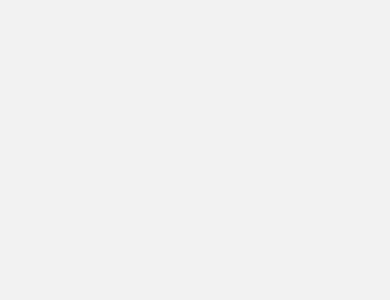
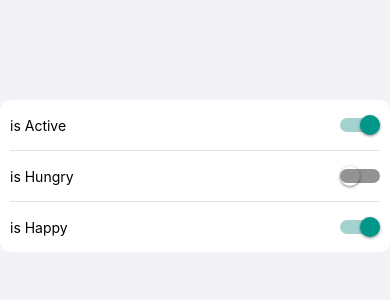
Before and after one commit to mauricio-hub/react-native-components-app, a React Native app: screen /SwitchScreen in a window 390 px wide. Shown: the top 300 px of the page. Built offline with nearby package versions, Linux system fonts and the light colour scheme.

Commit message:
add switch and alert screen

```diff
--- a/src/components/Card.tsx
+++ b/src/components/Card.tsx
@@ -1,27 +1,26 @@
-import React from 'react';
-import { View, Text, StyleProp, ViewStyle } from 'react-native';
+import { PropsWithChildren } from 'react';
+import { StyleProp, ViewStyle } from 'react-native';
+import { Text, View } from 'react-native';
 import { colors } from '../presentatiion/config/theme/theme';
 
 
-interface Props extends React.PropsWithChildren<{}> {
-    style?: StyleProp<ViewStyle>
-
+interface Props extends PropsWithChildren {
+  style?: StyleProp<ViewStyle>;
 }
 
 
-export const Card = ({style,children}:Props) => {
+export const Card = ({style, children }: Props) => {
   return (
-    <View
-        style={[
-            {
-                backgroundColor: colors.cardBackground,
-                borderRadius: 10,
-                padding: 10,
-            },
-            style
-        ]}
-    >
-        {children}
+    <View style={[
+      {
+        backgroundColor: colors.cardBackground,
+        borderRadius: 10,
+        padding: 10
+      },
+      style,
+    ]}>
+      { children }
+
     </View>
-  );
-};
+  )
+}
--- a/src/components/ui/Button.tsx
+++ b/src/components/ui/Button.tsx
@@ -18,6 +18,7 @@ export const Button = ({ text, onPress, style }: Props) => {
                 opacity: pressed ? 0.8 : 1,
                 backgroundColor: colors.primary,
             }
+
         ])}
     >
       <Text
@@ -26,9 +27,10 @@ export const Button = ({ text, onPress, style }: Props) => {
           {
             color: colors.buttonTextColor,
           },
+          style
         ]}
       >
-        Button
+       {text}
       </Text>
     </Pressable>
   );
--- /dev/null
+++ b/src/components/ui/CustomSwitch.tsx
@@ -0,0 +1,39 @@
+import React from 'react';
+import { Platform, StyleSheet, Switch, Text, View } from 'react-native';
+import { colors } from '../../presentatiion/config/theme/theme';
+
+interface Props {
+    isOn: boolean;
+    text?: string;
+    onChange: (value: boolean) => void;
+  }
+
+
+
+export const CustomSwitch = ({ isOn, text, onChange }: Props) => {
+  return (
+    <View style={ styles.switchRow }>
+
+    {
+      text && (<Text style={{ color: colors.text }}>{ text }</Text>)
+    }
+
+    <Switch
+        thumbColor={ Platform.OS === 'android' ? colors.primary : '' }
+        ios_backgroundColor="#3e3e3e"
+        onValueChange={onChange}
+        value={isOn}
+      />
+  </View>
+  );
+};
+
+
+const styles = StyleSheet.create({
+    switchRow: {
+      flexDirection: 'row',
+      justifyContent: 'space-between',
+      alignItems: 'center',
+      marginVertical: 5,
+    }
+  })
--- a/src/components/ui/CustomView.tsx
+++ b/src/components/ui/CustomView.tsx
@@ -1,15 +1,21 @@
-import React from 'react';
+import React, { ReactNode } from 'react';
 import { View, Text, StyleProp, ViewStyle } from 'react-native';
 import { globalStyles } from '../../presentatiion/config/theme/theme';
+interface Props {
+  style?: StyleProp<ViewStyle>;
+  children?: ReactNode;
+  margin?: boolean;
+}
 
-
-export const CustomView = () => {
+export const CustomView = ({style, children, margin = false}: Props) => {
   return (
-    <View style={{
-      marginTop: 100,
-      paddingHorizontal: 10,
-    }}>
-
+    <View
+      style={[
+        globalStyles.mainContainer,
+        margin ? globalStyles.globalMargin : null,
+        style,
+      ]}>
+      {children}
     </View>
   );
 };
--- a/src/components/ui/MenuItem.tsx
+++ b/src/components/ui/MenuItem.tsx
@@ -1,9 +1,10 @@
-import React from 'react';
-import { View, Text, Pressable, StyleSheet } from 'react-native';
+import React from "react";
+import { View, Text, Pressable, StyleSheet } from "react-native";
 
-import FontAwesome from '@expo/vector-icons/FontAwesome';
-import { useNavigation } from '@react-navigation/native';
-import { colors } from '../../presentatiion/config/theme/theme';
+import FontAwesome from "@expo/vector-icons/FontAwesome";
+import { useNavigation } from "@react-navigation/native";
+import { colors } from "../../presentatiion/config/theme/theme";
+import { Separator } from "./Separator";
 
 interface Props {
   name: string;
@@ -14,28 +15,40 @@ interface Props {
   isLast?: boolean;
 }
 
-export const MenuItems = ({ name, component, icon ,isFirst=false,isLast=false}: Props) => {
-
+export const MenuItems = ({
+  name,
+  component,
+  icon,
+  isFirst = false,
+  isLast = false,
+}: Props) => {
   const navigation = useNavigation<any>();
 
-
   return (
+    <>
       <Pressable
         onPress={() => navigation.navigate(component)}
         //style={{ marginVertical: 5 }}
-
       >
         <View
           style={{
             ...styles.container,
             backgroundColor: colors.cardBackground,
-          ...(isFirst && { borderTopLeftRadius: 10, borderTopRightRadius: 10, paddingTop: 10}),
-          ...(isLast && { borderBottomLeftRadius: 10, borderBottomRightRadius: 10, paddingBottom: 10}),
+            ...(isFirst && {
+              borderTopLeftRadius: 10,
+              borderTopRightRadius: 10,
+              paddingTop: 10,
+            }),
+            ...(isLast && {
+              borderBottomLeftRadius: 10,
+              borderBottomRightRadius: 10,
+              paddingBottom: 10,
+            }),
           }}
         >
           <FontAwesome
             //name icon type any
-          name={icon  as any}
+            name={icon as any}
             size={25}
             style={{ marginRight: 10 }}
             color={colors.primary}
@@ -44,18 +57,20 @@ export const MenuItems = ({ name, component, icon ,isFirst=false,isLast=false}:
           <FontAwesome
             name="chevron-right"
             size={20}
-          style={{ marginLeft:'auto',color: colors.primary}}
-
+            style={{ marginLeft: "auto", color: colors.primary }}
           />
         </View>
       </Pressable>
+
+      {!isLast && <Separator />}
+    </>
   );
 };
 
 const styles = StyleSheet.create({
   container: {
-    flexDirection: 'row',
-    alignItems: 'center',
+    flexDirection: "row",
+    alignItems: "center",
     paddingHorizontal: 10,
     paddingVertical: 5,
   },
--- /dev/null
+++ b/src/components/ui/Separator.tsx
@@ -0,0 +1,31 @@
+import React from "react";
+import { View, Text, StyleProp, ViewStyle } from "react-native";
+import { colors } from "../../presentatiion/config/theme/theme";
+
+interface Props {
+  style?: StyleProp<ViewStyle>;
+}
+
+export const Separator = ({ style }: Props) => {
+  return (
+    <View
+      style={{
+        backgroundColor: colors.cardBackground,
+      }}
+    >
+      <View
+        style={[
+          {
+            alignSelf: "center",
+            width: "100%",
+            height: 1,
+            backgroundColor: colors.text,
+            opacity: 0.1,
+            marginVertical: 10,
+          },
+          style,
+        ]}
+      />
+    </View>
+  );
+};
--- a/src/presentatiion/config/theme/theme.tsx
+++ b/src/presentatiion/config/theme/theme.tsx
@@ -29,6 +29,20 @@ export const globalStyles = StyleSheet.create({
     color: colors.text,
   },
 
+  top:{
+    marginTop: 40,
+  },
+
+  input: {
+    height: 40,
+    margin: 12,
+    borderWidth: 1,
+    padding: 10,
+    borderColor: 'rgba(0,0,0,0.3)',
+    borderRadius: 10,
+    color: colors.text,
+  },
+
   mainContainer: {
     flex: 1,
     backgroundColor: colors.background,
--- a/src/presentatiion/navigator/Navigatior.tsx
+++ b/src/presentatiion/navigator/Navigatior.tsx
@@ -3,6 +3,7 @@ import { HomeScreen } from '../screens/home/HomeScreen';
 import { Animation101Screen } from '../screens/animations/Animation101Screen';
 import { Animation102Screen } from '../screens/animations/Animation102Screen';
 import { SwitchScreen } from '../screens/switches/SwitchScreen';
+import { AlertScreen } from '../screens/alerts/AlertScreen';
 
 const Stack = createStackNavigator();
 export const Navigator = () =>{
@@ -16,8 +17,7 @@ export const Navigator = () =>{
       <Stack.Screen name="Animation101Screen" component={Animation101Screen} />
       <Stack.Screen name="Animation102Screen" component={Animation102Screen} />
       <Stack.Screen name="SwitchScreen" component={SwitchScreen} />
-
-
+      <Stack.Screen name="AlertScreen" component={AlertScreen} />
 
     </Stack.Navigator>
   );
--- /dev/null
+++ b/src/presentatiion/screens/alerts/AlertScreen.tsx
@@ -0,0 +1,49 @@
+import React from "react";
+import { View, Text, Alert } from "react-native";
+import { CustomView } from "../../../components/ui/CustomView";
+import { globalStyles } from "../../config/theme/theme";
+import { Button } from "../../../components/ui/Button";
+
+export const AlertScreen = () => {
+
+    const createTwoButtonAlert = () =>
+        Alert.alert('Alert Title', 'My Alert Msg', [
+          {
+            text: 'Cancel',
+            onPress: () => console.log('Cancel Pressed'),
+            style: 'destructive',
+          },
+          {text: 'OK', onPress: () => console.log('OK Pressed')},
+        ]);
+
+        const createThreeButtonAlert = () =>
+            Alert.alert('Alert Title', 'My Alert Msg', [
+              {
+                text: 'Ask me later',
+                onPress: () => console.log('Ask me later pressed'),
+              },
+              {
+                text: 'Cancel',
+                onPress: () => console.log('Cancel Pressed'),
+                style: 'cancel',
+              },
+              {text: 'OK', onPress: () => console.log('OK Pressed')},
+            ]);
+
+
+  return (
+    <CustomView style={[globalStyles.globalMargin, globalStyles.top]}>
+      <Text>Alert Screen</Text>
+
+      <Button text="Show Alert" onPress={createTwoButtonAlert} />
+
+      <View style={{ height: 10 }} />
+
+      <Button text="Show Confirm" onPress={ createThreeButtonAlert } />
+
+      <View style={{ height: 10 }} />
+
+      <Button text="Show Prompt" onPress={() => alert("This is a prompt")} />
+    </CustomView>
+  );
+};
--- a/src/presentatiion/screens/switches/SwitchScreen.tsx
+++ b/src/presentatiion/screens/switches/SwitchScreen.tsx
@@ -1,9 +1,47 @@
-import React from "react";
+import React, { useState } from "react";
 import { View, Text } from "react-native";
 import { CustomView } from "../../../components/ui/CustomView";
 import { Card } from "../../../components/Card";
 import { Button } from "../../../components/ui/Button";
+import { Switch } from "react-native-gesture-handler";
+import { CustomSwitch } from "../../../components/ui/CustomSwitch";
+import { Separator } from "../../../components/ui/Separator";
 
 export const SwitchScreen = () => {
-  return <CustomView></CustomView>;
+  const [isEnabled, setIsEnabled] = useState(false);
+  const toggleSwitch = () => setIsEnabled((previousState) => !previousState);
+
+  const [state, setState] = useState({
+    isActive: true,
+    isHunghry: false,
+    isHappy: true,
+  });
+
+  return (
+    <CustomView>
+      <Card
+        style={{
+          marginTop: 100,
+        }}
+      >
+        <CustomSwitch
+          isOn={state.isActive}
+          onChange={(value) => setState({ ...state, isActive: value })}
+          text="is Active"
+        />
+        <Separator />
+        <CustomSwitch
+          isOn={state.isHunghry}
+          onChange={(value) => setState({ ...state, isHunghry: value })}
+          text="is Hungry"
+        />
+        <Separator />
+        <CustomSwitch
+          isOn={state.isHappy}
+          onChange={(value) => setState({ ...state, isHappy: value })}
+          text="is Happy"
+        />
+      </Card>
+    </CustomView>
+  );
 };
```
Lines whose indentation alone changed are shown as unchanged.
